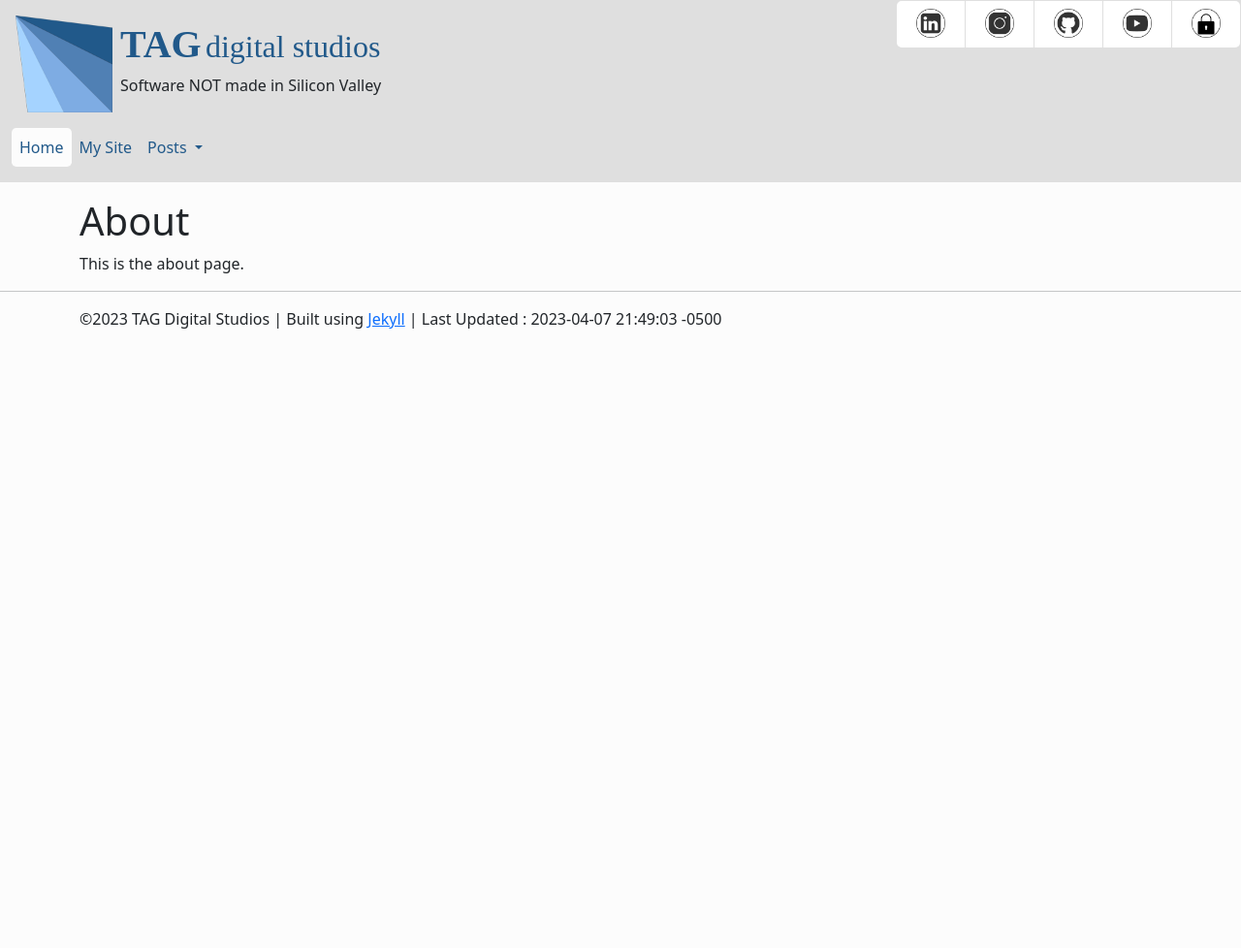
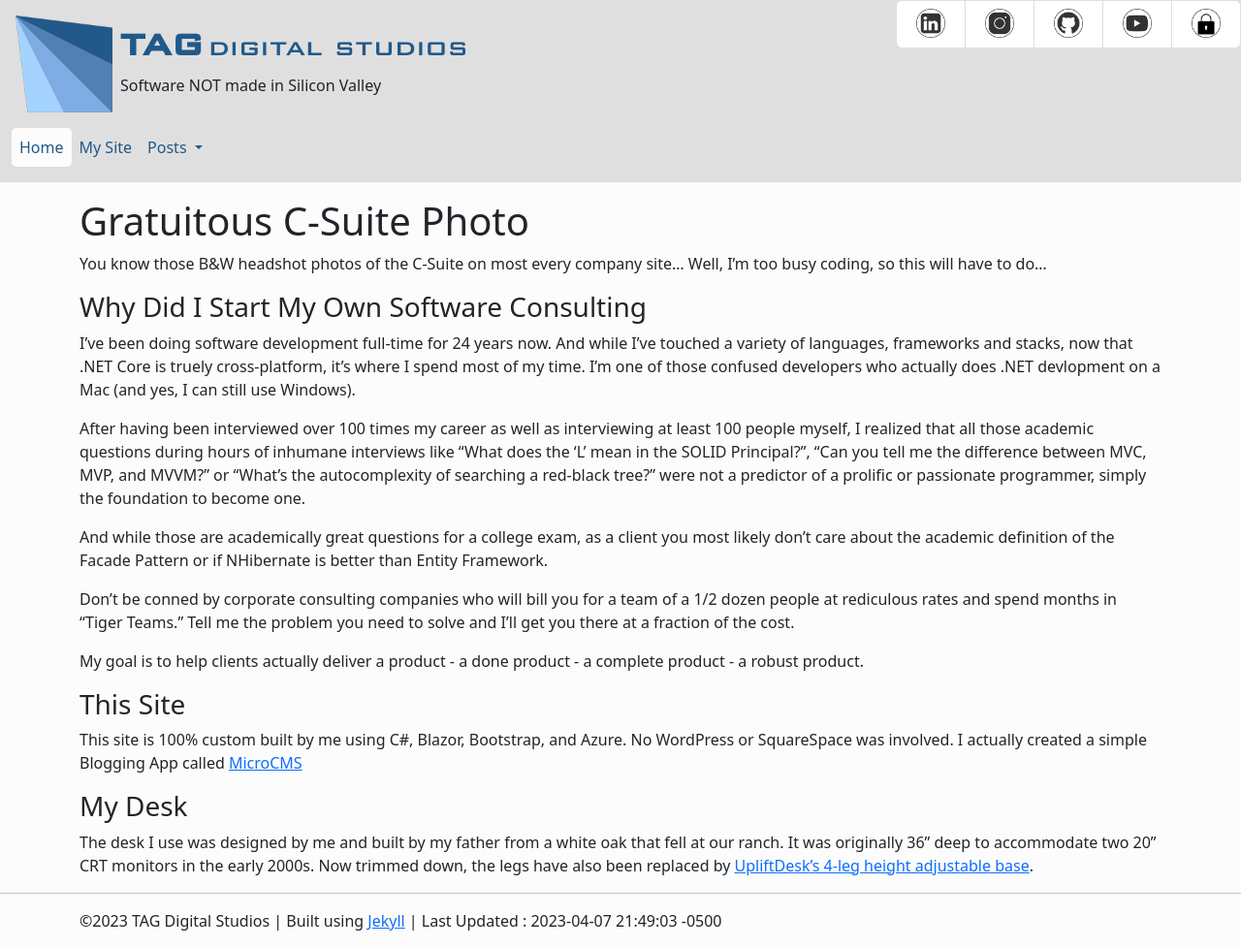
Before and after one commit to GrumpyCockatiel/grumpycockatiel.github.io, a Jekyll site: the page built from about.md, in a window 1280 px wide. Shown: the whole page at 97% size. Built offline with Jekyll 4.4.1, drawn with Linux system fonts in a browser that asks for light colours; some web fonts are replaced; before the commit the page ends 900 px from its top, so only the background shows below that.

Commit message:
add about

```diff
--- a/about.md
+++ b/about.md
@@ -3,6 +3,26 @@ layout: page
 title: About
 ---
 
-# About
+# Gratuitous C-Suite Photo
 
-This is the about page.
+You know those B&amp;W headshot photos of the C-Suite on most every company site... Well, I'm too busy coding, so this will have to do...
+
+### Why Did I Start My Own Software Consulting
+
+I've been doing software development full-time for 24 years now. And while I've touched a variety of languages, frameworks and stacks, now that .NET Core is truely cross-platform, it's where I spend most of my time. I'm one of those confused developers who actually does .NET devlopment on a Mac (and yes, I can still use Windows).
+
+After having been interviewed over 100 times my career as well as interviewing at least 100 people myself, I realized that all those academic questions during hours of inhumane interviews like "What does the 'L' mean in the SOLID Principal?", "Can you tell me the difference between MVC, MVP, and MVVM?" or "What's the autocomplexity of searching a red-black tree?" were not a predictor of a prolific or passionate programmer, simply the foundation to become one.
+
+And while those are academically great questions for a college exam, as a client you most likely don't care about the academic definition of the Facade Pattern or if NHibernate is better than Entity Framework.
+
+Don't be conned by corporate consulting companies who will bill you for a team of a 1/2 dozen people at rediculous rates and spend months in "Tiger Teams." Tell me the problem you need to solve and I'll get you there at a fraction of the cost.
+
+My goal is to help clients actually deliver a product - a done product - a complete product - a robust product.
+
+### This Site
+
+This site is 100% custom built by me using C#, Blazor, Bootstrap, and Azure. No WordPress or SquareSpace was involved. I actually created a simple Blogging App called [MicroCMS](https://github.com/GrumpyCockatiel/Raydreams.MicroCMS)
+
+### My Desk
+
+The desk I use was designed by me and built by my father from a white oak that fell at our ranch. It was originally 36" deep to accommodate two 20" CRT monitors in the early 2000s. Now trimmed down, the legs have also been replaced by [UpliftDesk's 4-leg height adjustable base](https://www.upliftdesk.com/uplift-4-leg-standing-desk-v2-v2-commercial/).
```
Also changed, not shown: assets/fonts/bank-gothic-light.woff (added), assets/fonts/bank-gothic-medium.woff (added), assets/images/headshot.jpg (added), assets/images/phoneno.png (added).
